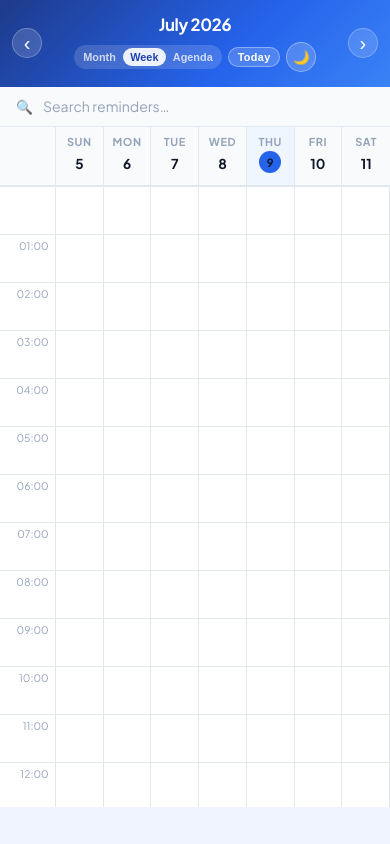
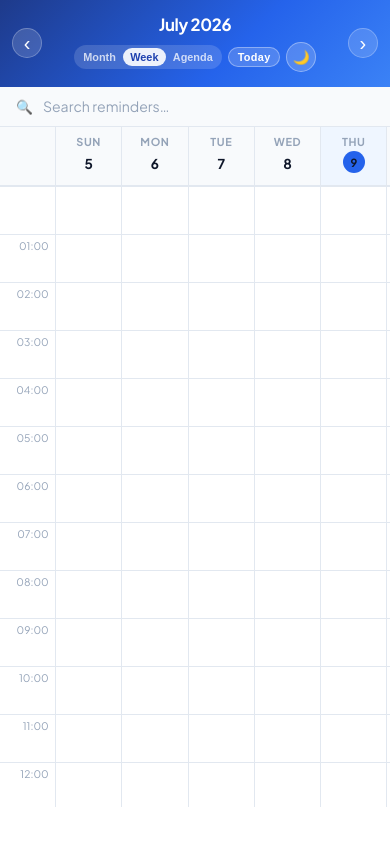
Before and after one commit to ronnyml/react-calendar, a React (Vite) app: page / in a window 390 px wide. Both pictures are taken after a click on the button "Week". Built offline with nearby package versions, Linux system fonts and the light colour scheme.

Commit message:
Fix mobile responsive layout: fill screen height and make week view scroll horizontally

```diff
--- a/src/App.css
+++ b/src/App.css
@@ -1070,6 +1070,7 @@ body:has(.calendar-container[data-theme="dark"]) {
   .calendar-container {
     border-radius: 0;
     box-shadow: none;
+    min-height: 100vh;
   }
 
   .header {
@@ -1148,4 +1149,15 @@ body:has(.calendar-container[data-theme="dark"]) {
     min-width: 2.4rem;
     font-size: 0.72rem;
   }
+
+  /* Week view: horizontal scroll so all 7 columns + gutter stay readable */
+  .week-view {
+    overflow-x: auto;
+    -webkit-overflow-scrolling: touch;
+  }
+
+  .week-header-row,
+  .week-grid-scroll {
+    min-width: 520px;
+  }
 }
```
